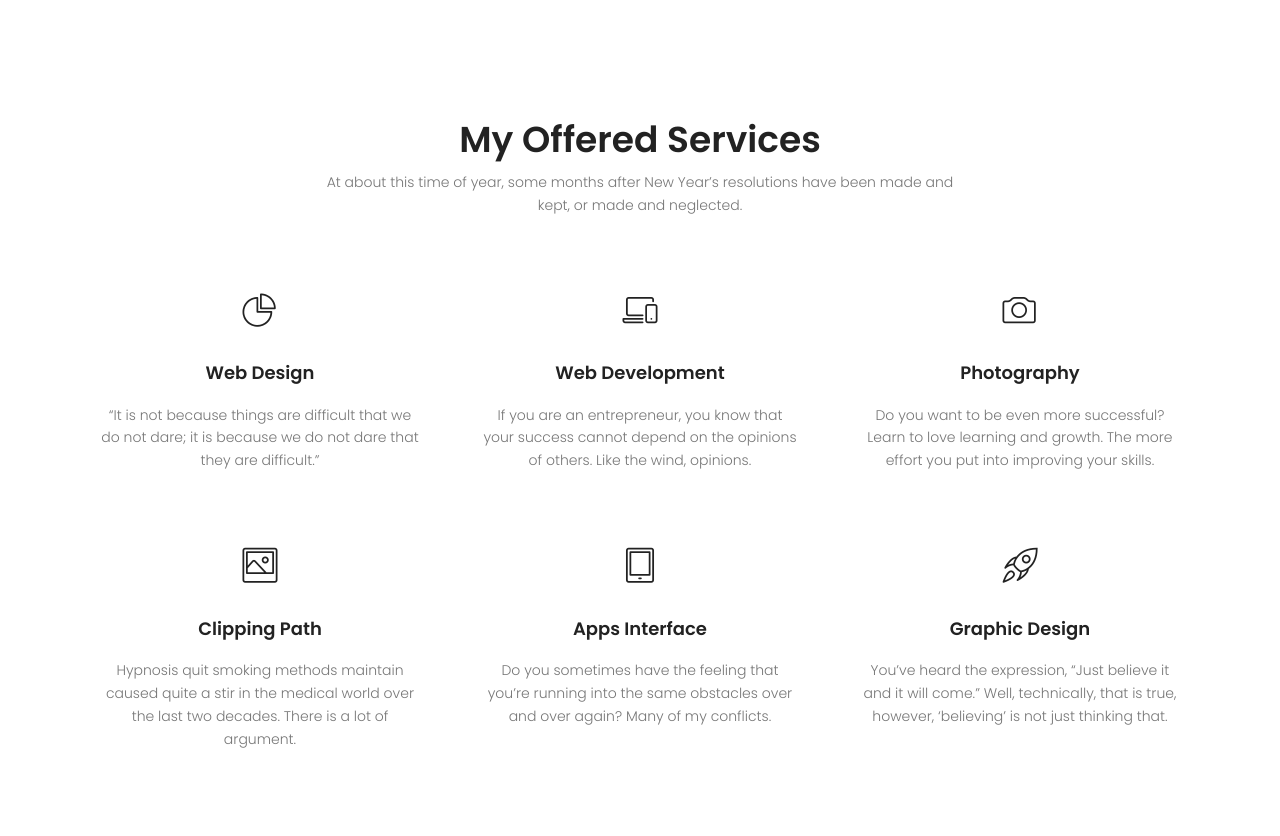
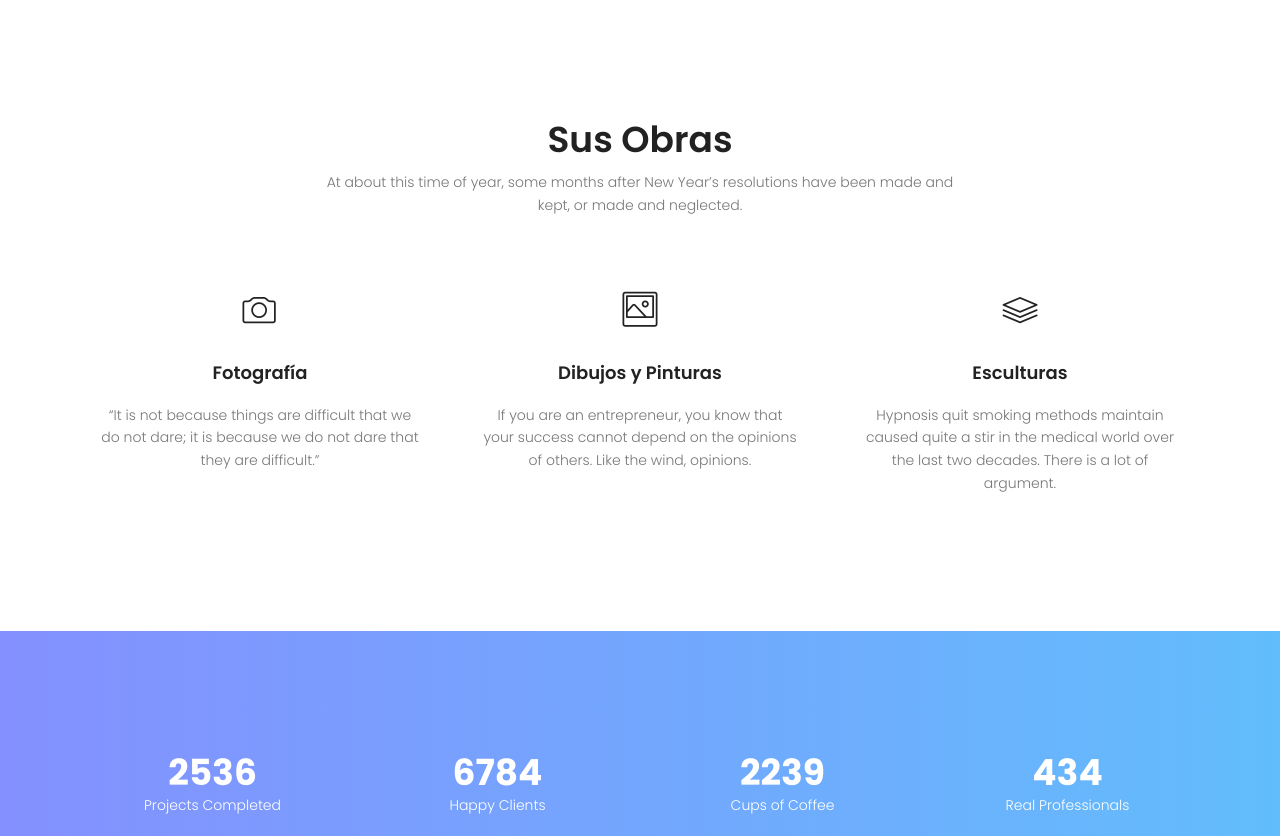
Before and after one commit to AkshatAdsule/BlogDeEspanol, a plain HTML site: page index.html in a window 1280 px wide. Shown: the part 1577-2413 px from the top of the page. Drawn offline with nearby package versions, Linux system fonts and the light colour scheme; some packages are replaced by stand-ins of ours.

Commit message:
Commit Files

```diff
--- a/index.html
+++ b/index.html
@@ -99,9 +99,9 @@
 							<!--<h6>Información Basica</h6>-->
 							<h1 class="text-uppercase">Información Basica</h1>
 							<p>
-								Dalí nació en Catalonia, España. Su hermano había muerto antes de que él nació. Dalí tambien tenía un hermana manor. Cuando tenía doce años, fue a la escuela de dibujo. Dos años después, su madre se murió de cáncer. Dalí dice que "fue el golpe más grande que había experimentado en mi vida".
+								Salvador Dalí nació en Catalonia, España. Su hermano había muerto antes de que él nació. Dalí tambien tenía un hermana manor. Cuando tenía doce años, fue a la escuela de dibujo. Dos años después, su madre se murió de cáncer. Dalí dice que "fue el golpe más grande que había experimentado en mi vida".
 							</p>
-							<a href="#" class="primary-btn text-uppercase">View Full Details</a>
+							<!--<a href="#" class="primary-btn text-uppercase">View Full Details</a>-->
 						</div>
 					</div>
 				</div>
@@ -114,7 +114,7 @@
 		            <div class="row d-flex justify-content-center">
 		                <div class="menu-content  col-lg-7">
 		                    <div class="title text-center">
-		                        <h1 class="mb-10">My Offered Services</h1>
+		                        <h1 class="mb-10">Sus Obras</h1>
 		                        <p>At about this time of year, some months after New Year’s resolutions have been made and kept, or made and neglected.</p>
 		                    </div>
 		                </div>
@@ -122,8 +122,8 @@
 					<div class="row">
 						<div class="col-lg-4 col-md-6">
 							<div class="single-services">
-								<span class="lnr lnr-pie-chart"></span>
-								<a href="#"><h4>Web Design</h4></a>
+								<span class="lnr lnr-camera"></span>
+								<a href="#"><h4>Fotografía</h4></a>
 								<p>
 									“It is not because things are difficult that we do not dare; it is because we do not dare that they are difficult.”
 								</p>
@@ -131,8 +131,8 @@
 						</div>
 						<div class="col-lg-4 col-md-6">
 							<div class="single-services">
-								<span class="lnr lnr-laptop-phone"></span>
-								<a href="#"><h4>Web Development</h4></a>
+								<span class="lnr lnr-picture"></span>
+								<a href="#"><h4>Dibujos y Pinturas</h4></a>
 								<p>
 									If you are an entrepreneur, you know that your success cannot depend on the opinions of others. Like the wind, opinions.
 								</p>
@@ -140,39 +140,13 @@
 						</div>
 						<div class="col-lg-4 col-md-6">
 							<div class="single-services">
-								<span class="lnr lnr-camera"></span>
-								<a href="#"><h4>Photography</h4></a>
-								<p>
-									Do you want to be even more successful? Learn to love learning and growth. The more effort you put into improving your skills.
-								</p>
-							</div>
-						</div>
-						<div class="col-lg-4 col-md-6">
-							<div class="single-services">
-								<span class="lnr lnr-picture"></span>
-								<a href="#"><h4>Clipping Path</h4></a>
+								<span class="lnr lnr-layers"></span>
+								<a href="#"><h4>Esculturas</h4></a>
 								<p>
 									Hypnosis quit smoking methods maintain caused quite a stir in the medical world over the last two decades. There is a lot of argument.
 								</p>
 							</div>
 						</div>
-						<div class="col-lg-4 col-md-6">
-							<div class="single-services">
-								<span class="lnr lnr-tablet"></span>
-								<a href="#"><h4>Apps Interface</h4></a>
-								<p>
-									Do you sometimes have the feeling that you’re running into the same obstacles over and over again? Many of my conflicts.
-								</p>
-							</div>
-						</div>
-						<div class="col-lg-4 col-md-6">
-							<div class="single-services">
-								<span class="lnr lnr-rocket"></span>
-								<a href="#"><h4>Graphic Design</h4></a>
-								<p>
-									You’ve heard the expression, “Just believe it and it will come.” Well, technically, that is true, however, ‘believing’ is not just thinking that.
-								</p>
-							</div>
 						</div>
 					</div>
 				</div>
```
Also changed, not shown: 1 other file.
